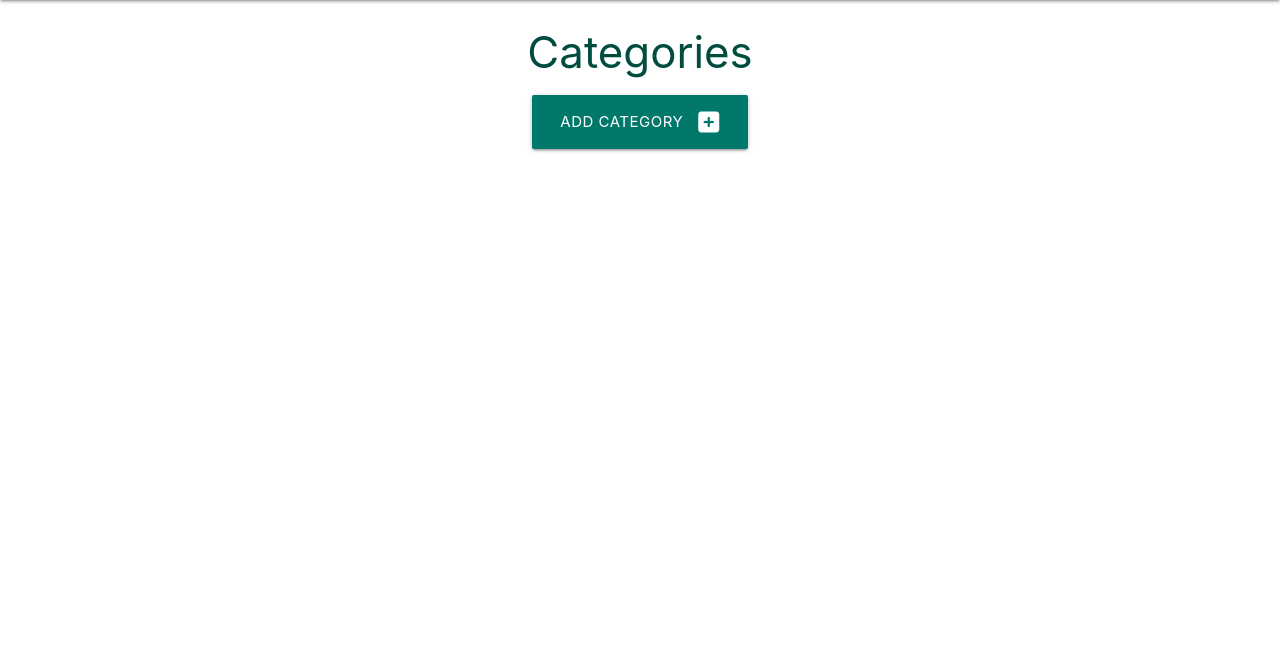
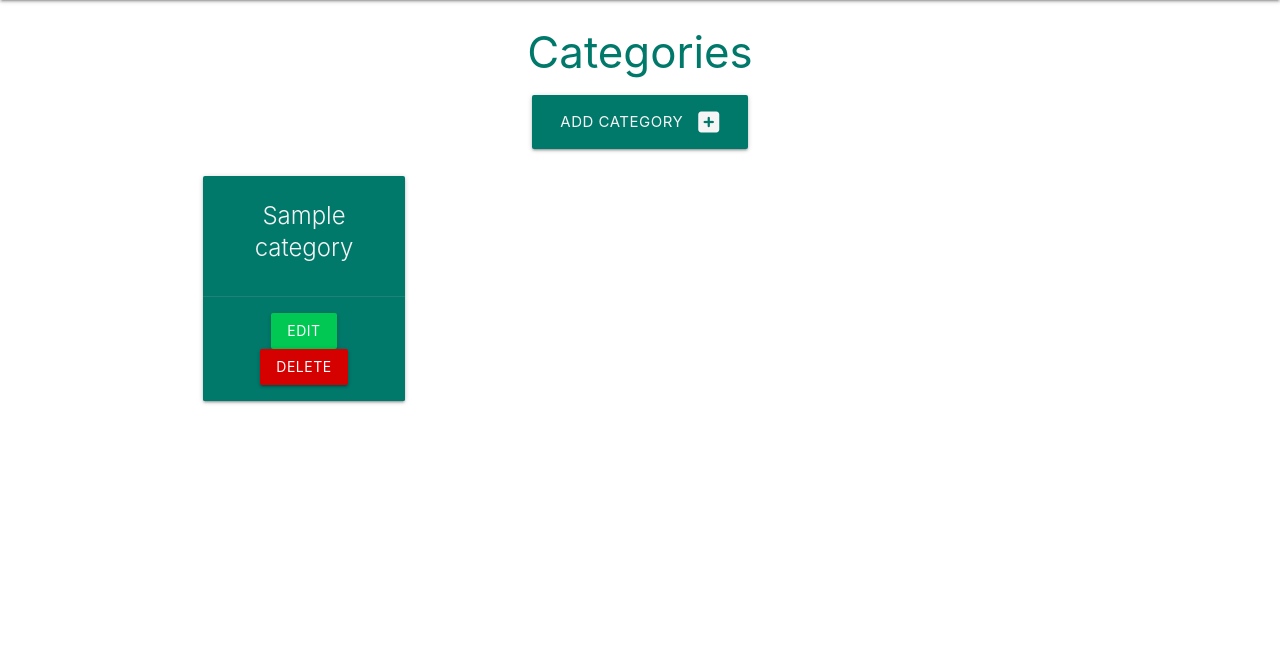
Before and after one commit to boderg/task-manager, a Flask app: page /categories in a window 1280 px wide. Shown: the part 64-720 px from the top of the page. Run offline with Flask 3, Linux system fonts and the light colour scheme; tables that the repository leaves empty hold one stand-in row (values such as "Sample post").

Commit message:
Add categories functionality

```diff
--- a/taskmanager/routes.py
+++ b/taskmanager/routes.py
@@ -10,7 +10,8 @@ def home():
 
 @app.route("/categories")
 def categories():
-    return render_template("categories.html")
+    categories = list(Category.query.order_by(Category.category_name).all())
+    return render_template("categories.html", categories=categories)
 
 
 @app.route("/add_category", methods=["GET", "POST"])
--- a/taskmanager/templates/base.html
+++ b/taskmanager/templates/base.html
@@ -12,7 +12,7 @@
 
   <header>
     <!-- Top navbar -->
-    <nav class="teal darken-1">
+    <nav class="teal darken-1 grey-text text-lighten-4">
       <div class="nav-wrapper">
         <a href="{{ url_for('home') }}" class="brand-logo">Task Manager</a>
         <a href="#" data-target="mobile-demo" class="sidenav-trigger"><i class="fas fa-bars">menu</i></a>
--- a/taskmanager/templates/categories.html
+++ b/taskmanager/templates/categories.html
@@ -2,14 +2,32 @@
 
 {% block content %}
 
-<h3 class="teal-text text-darken-4 center-align">Categories</h3>
+<h3 class="teal-text text-darken-2 center-align">Categories</h3>
 
 <div class="row">
   <div class="col s12 center-align">
-    <a href="{{ url_for('add_category') }}" class="btn-large teal darken-2">
+    <a href="{{ url_for('add_category') }}" class="btn-large teal darken-2 grey-text text-lighten-4">
       Add Category <i class="fas fa-plus-square right"></i>
     </a>
   </div>
 </div>
 
+
+<div class="row">
+  {% for category in categories %}
+  <div class="col s12 m6 l3">
+    <div class="card teal darken-2 center-align">
+      <div class="card-content grey-text text-lighten-4">
+        <span class="card-title">{{ category.category_name }}</span>
+      </div>
+      <div class="card-action">
+        <a href="#" class="btn green accent-4">Edit</a>
+        <a href="#" class="btn red accent-4">Delete</a>
+      </div>
+    </div>
+  </div>
+  {% endfor %}
+</div>
+
+
 {% endblock %}
```
